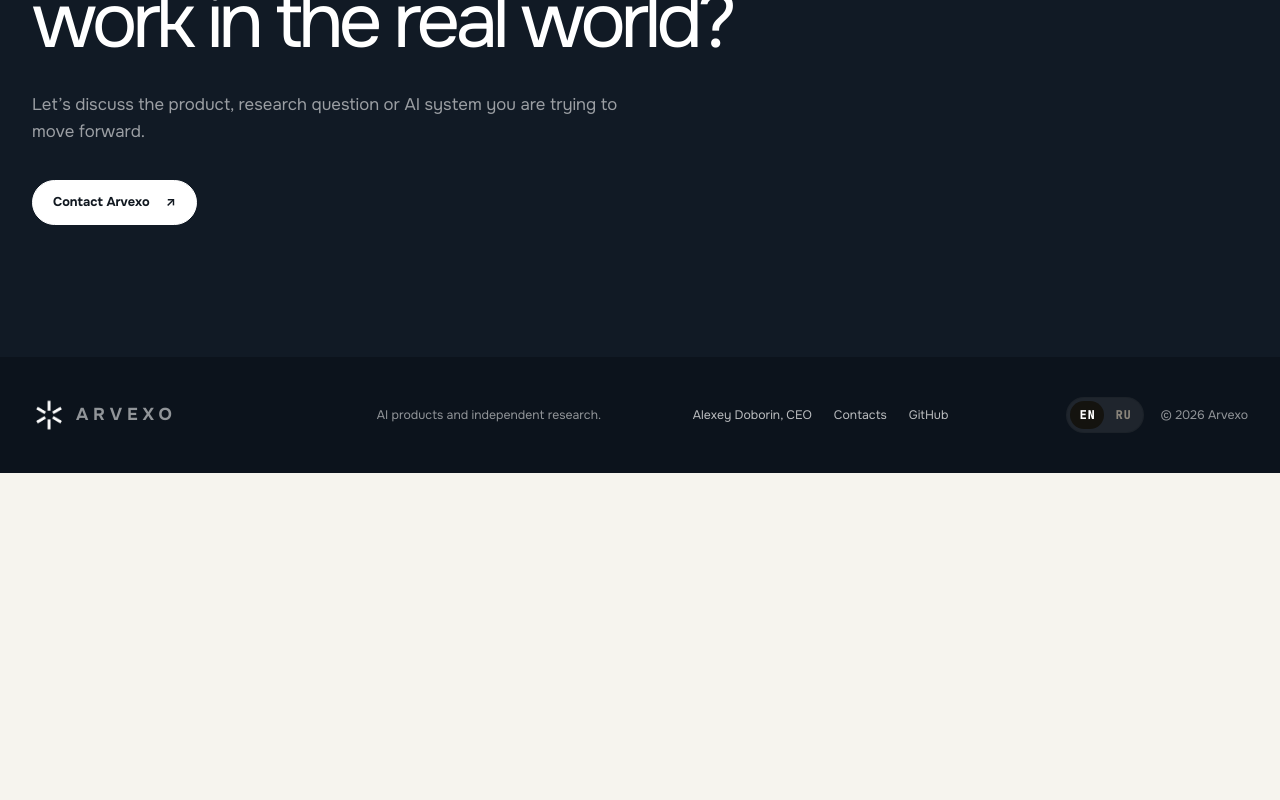
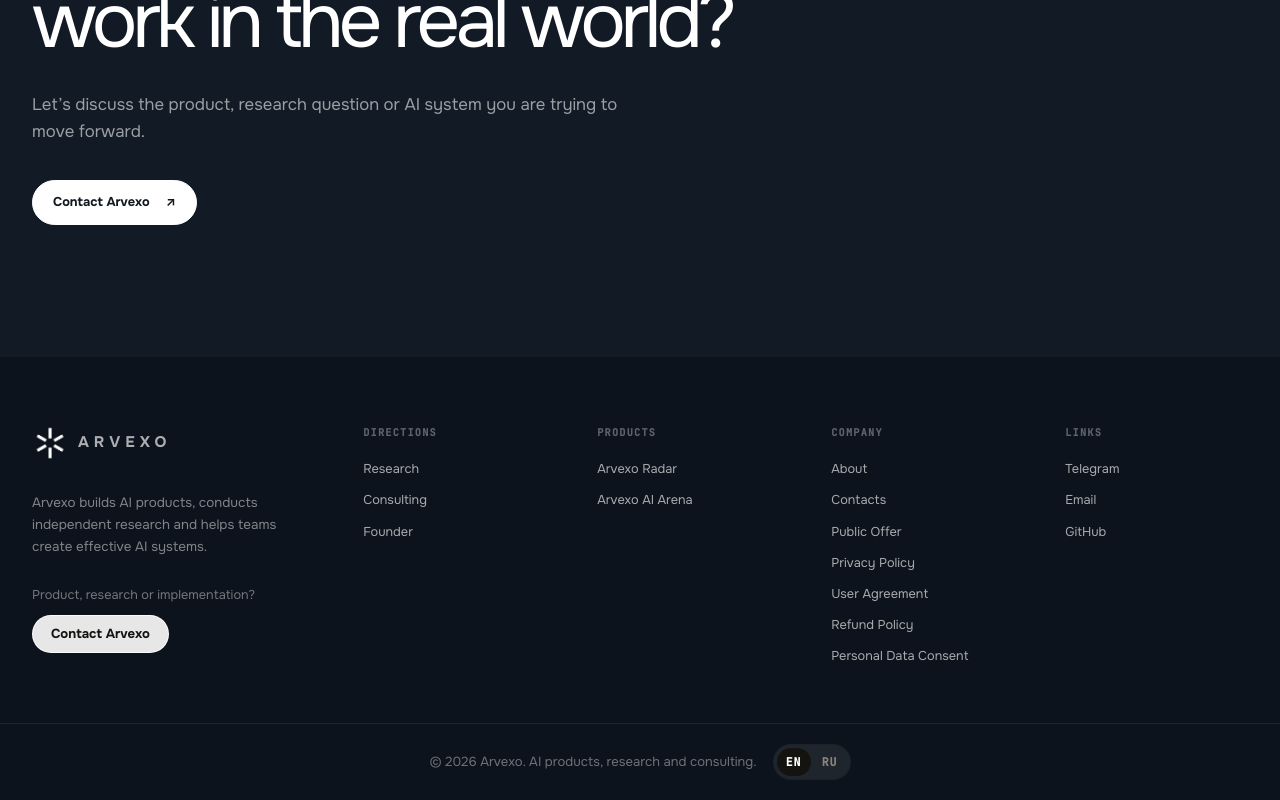
Before and after one commit to Pobedych/Arvexo, a Next.js app: page / in a window 1280 px wide. Shown: the part 4099-4899 px from the top of the page. Before the commit the page ends 4572 px from the top, so only its background shows below. Built offline with nearby package versions, Linux system fonts and the light colour scheme.

Commit message:
Unify footer across all pages
Homepage now uses the shared site footer instead of its own mini footer, keeping navigation, legal links and the language switcher consistent everywhere.

```diff
--- a/components/EcosystemLanding.tsx
+++ b/components/EcosystemLanding.tsx
@@ -115,19 +115,6 @@
         </section>
       </div>
 
-      <footer className="eco-footer">
-        <Logo />
-        <p>{c.footer}</p>
-        <nav aria-label={locale === "ru" ? "Ссылки в подвале" : "Footer links"}>
-          <Link href={localize("/founder", locale)}>{c.footerFounder}</Link>
-          <Link href={localize("/contacts", locale)}>{c.footerContacts}</Link>
-          <a href="https://github.com/Pobedych" target="_blank" rel="noreferrer">GitHub</a>
-        </nav>
-        <div className="eco-footer-meta">
-          <LanguageSwitcher />
-          <span>© 2026 Arvexo</span>
-        </div>
-      </footer>
     </div>
   );
 }
--- a/components/Footer.tsx
+++ b/components/Footer.tsx
@@ -10,10 +10,6 @@
 
 export function Footer() {
   const pathname = usePathname();
-  if (pathname === "/" || pathname === "/ru") {
-    return null;
-  }
-
   const locale = getLocaleFromPath(pathname);
   const copy = chromeContent[locale];
 
```
